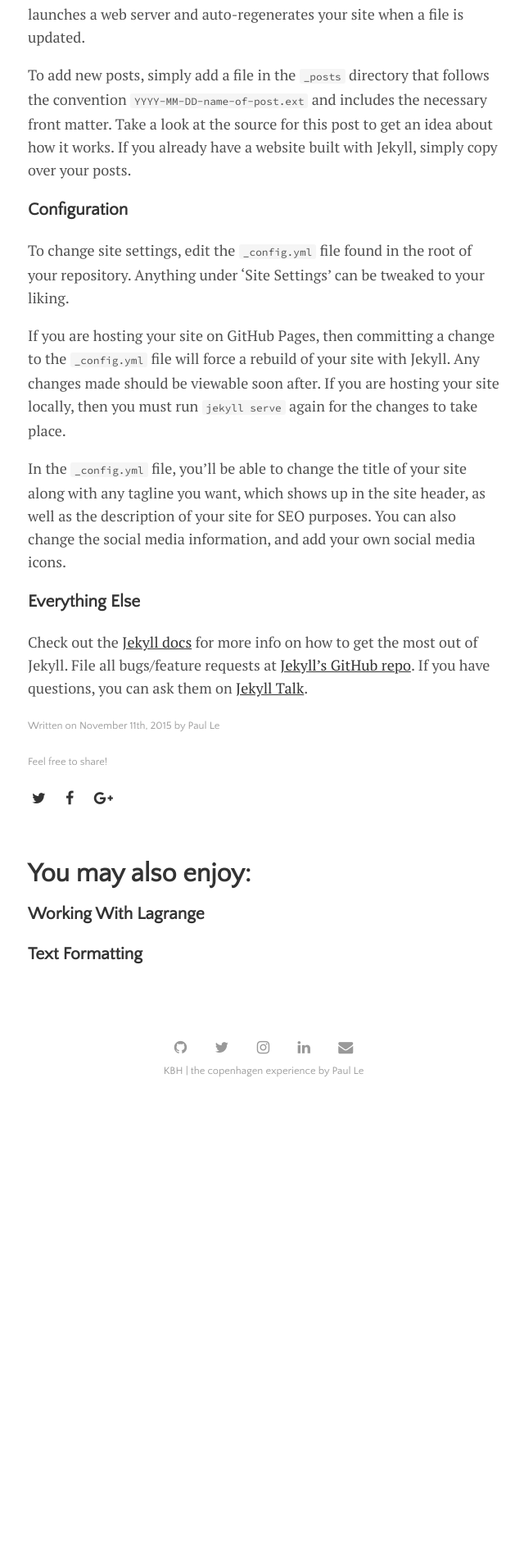
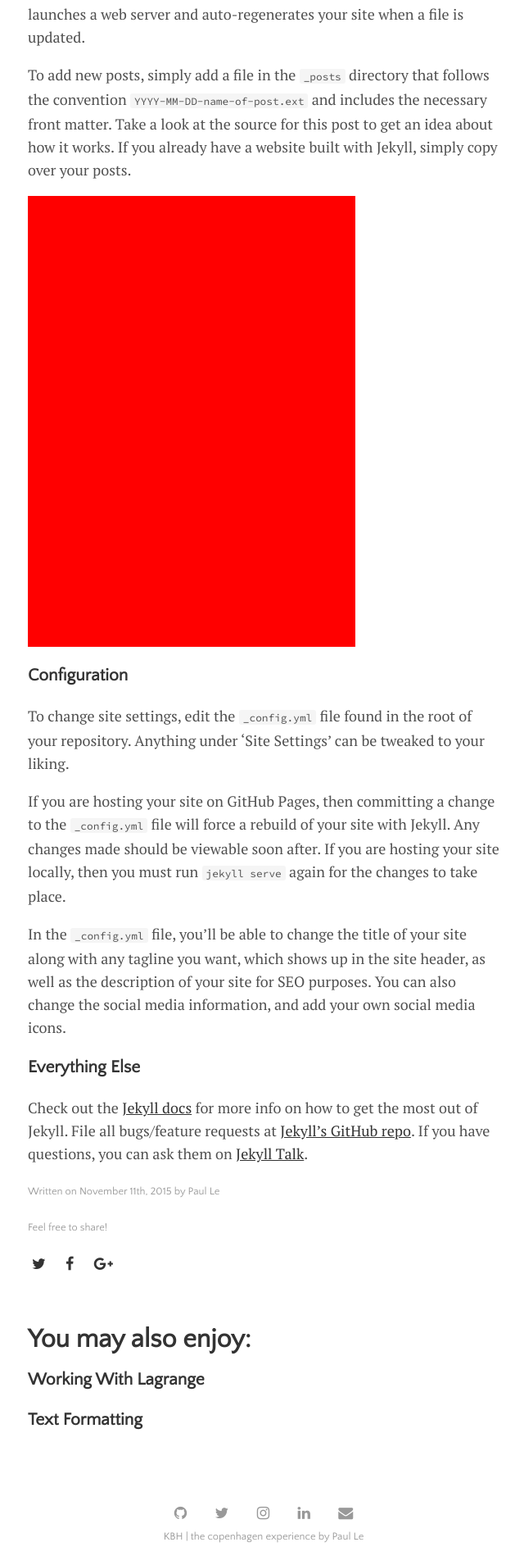
Before and after one commit to JohnnyFBeat/johnnyfbeat.github.io, a Jekyll site: the page built from _posts/2015-11-11-Working-With-Jekyll.md, in a window 1280 px wide. Shown: the part 720-2629 px from the top of the page at 82% size, without its empty margins (318-958 px from the left). Built offline with Jekyll 4.4.1, drawn with Linux system fonts in a browser that asks for light colours; nearby versions of some CDN libraries; before the commit the page ends 2072 px from its top, so only the background shows below that.

Commit message:
Update head.html

```diff
--- a/_includes/head.html
+++ b/_includes/head.html
@@ -22,6 +22,14 @@
     src="https://cdn.mathjax.org/mathjax/latest/MathJax.js?config=TeX-MML-AM_CHTML">
   </script>
 
+  <style type="text/css">
+  #map {
+    width:400px;
+    height:550px;
+    background-color: red;
+  }
+</style>
+
   {% include google_analytics.html %}
 
 </head>
```
